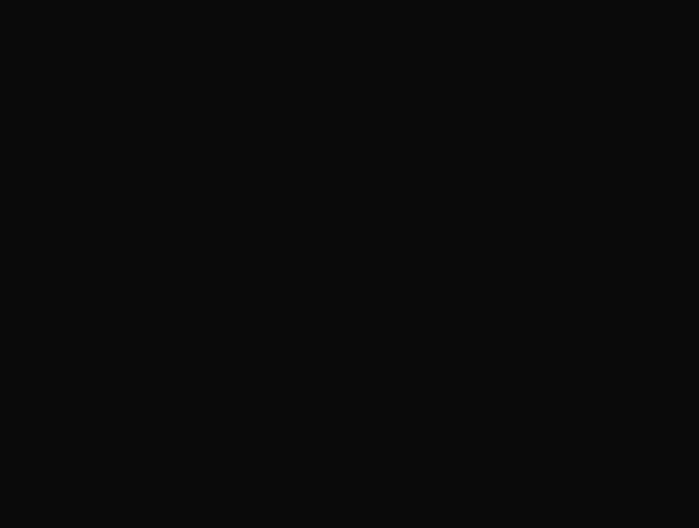
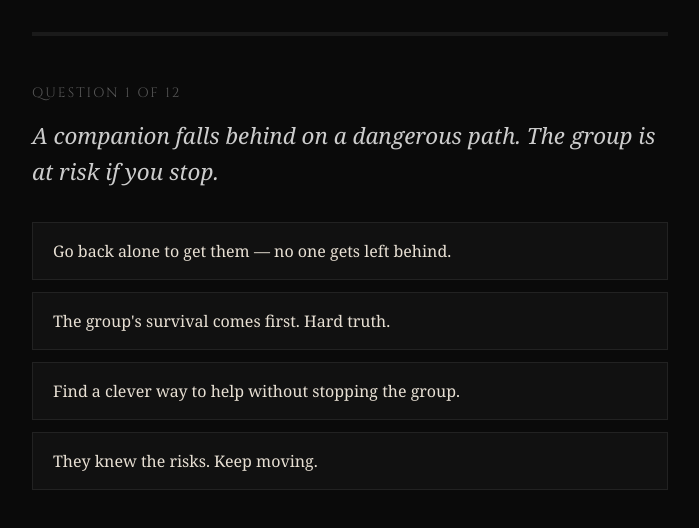
Before and after one commit to kwannoel/which-berserk-character-are-you, a plain HTML site: page index.html in a window 1280 px wide. Both pictures are taken after a click on the button "BEGIN THE STRUGGLE". Shown: the whole page, without its empty margins (290-989 px from the left). Drawn offline with Linux system fonts and the light colour scheme.

Commit message:
feat: add quiz flow engine with progress bar and transitions
Co-Authored-By: Claude Opus 4.6 <noreply@anthropic.com>

```diff
--- a/index.html
+++ b/index.html
@@ -61,6 +61,70 @@
       color: #e8e0d4;
       box-shadow: 0 0 30px rgba(139,0,0,0.4);
     }
+
+    /* Quiz screen */
+    #screen-quiz {
+      justify-content: flex-start;
+      padding: 2rem;
+      max-width: 700px;
+      margin: 0 auto;
+      width: 100%;
+    }
+    .progress-bar-container {
+      width: 100%;
+      height: 4px;
+      background: #1a1a1a;
+      margin-bottom: 3rem;
+      position: relative;
+    }
+    .progress-bar-fill {
+      height: 100%;
+      background: #8B0000;
+      transition: width 0.4s ease;
+    }
+    .question-number {
+      font-family: 'Cinzel', serif;
+      font-size: 0.85rem;
+      color: #555;
+      margin-bottom: 1rem;
+      text-transform: uppercase;
+      letter-spacing: 0.15em;
+    }
+    .question-text {
+      font-size: clamp(1.1rem, 2.5vw, 1.4rem);
+      line-height: 1.6;
+      margin-bottom: 2rem;
+      font-style: italic;
+      color: #ccc;
+    }
+    .answers {
+      display: flex;
+      flex-direction: column;
+      gap: 0.75rem;
+      width: 100%;
+    }
+    .answer-btn {
+      background: #111;
+      border: 1px solid #222;
+      color: #e8e0d4;
+      padding: 1rem 1.25rem;
+      text-align: left;
+      font-size: 1rem;
+      font-family: 'Georgia', serif;
+      cursor: pointer;
+      transition: all 0.2s ease;
+      line-height: 1.5;
+    }
+    .answer-btn:hover {
+      border-color: #8B0000;
+      background: #1a0000;
+    }
+    .answer-btn.selected {
+      border-color: #8B0000;
+      background: rgba(139,0,0,0.15);
+    }
+    .question-container { transition: opacity 0.3s ease; }
+    .question-container.fade-out { opacity: 0; }
   </style>
 </head>
 <body>
@@ -71,8 +135,10 @@
   </div>
 
   <div id="screen-quiz" class="screen">
-    <div id="progress-bar"></div>
-    <div id="question-container"></div>
+    <div class="progress-bar-container">
+      <div class="progress-bar-fill"></div>
+    </div>
+    <div id="question-container" class="question-container"></div>
   </div>
 
   <div id="screen-calculating" class="screen">
@@ -404,7 +470,72 @@
       document.querySelectorAll('.screen').forEach(s => s.classList.remove('active'));
       document.getElementById('screen-' + id).classList.add('active');
     }
-    document.getElementById('btn-start').addEventListener('click', () => showScreen('quiz'));
+    let currentQuestion = 0;
+    const selectedAnswers = [];
+
+    function startQuiz() {
+      currentQuestion = 0;
+      selectedAnswers.length = 0;
+      showScreen('quiz');
+      renderQuestion();
+    }
+
+    function renderQuestion() {
+      const q = QUESTIONS[currentQuestion];
+      const container = document.getElementById('question-container');
+      const progressFill = document.querySelector('.progress-bar-fill');
+
+      progressFill.style.width = ((currentQuestion / QUESTIONS.length) * 100) + '%';
+
+      container.innerHTML = `
+        <p class="question-number">Question ${currentQuestion + 1} of ${QUESTIONS.length}</p>
+        <p class="question-text">${q.text}</p>
+        <div class="answers">
+          ${q.answers.map((a, i) => `
+            <button class="answer-btn" data-index="${i}">${a.text}</button>
+          `).join('')}
+        </div>
+      `;
+
+      container.querySelectorAll('.answer-btn').forEach(btn => {
+        btn.addEventListener('click', () => selectAnswer(parseInt(btn.dataset.index)));
+      });
+    }
+
+    function selectAnswer(index) {
+      const q = QUESTIONS[currentQuestion];
+      selectedAnswers.push(q.answers[index]);
+
+      document.querySelectorAll('.answer-btn').forEach((btn, i) => {
+        btn.classList.toggle('selected', i === index);
+        btn.disabled = true;
+      });
+
+      setTimeout(() => {
+        currentQuestion++;
+        if (currentQuestion >= QUESTIONS.length) {
+          showCalculating();
+        } else {
+          const container = document.getElementById('question-container');
+          container.classList.add('fade-out');
+          setTimeout(() => {
+            renderQuestion();
+            container.classList.remove('fade-out');
+          }, 300);
+        }
+      }, 400);
+    }
+
+    function showCalculating() {
+      showScreen('calculating');
+      setTimeout(() => {
+        const result = calculateResult(selectedAnswers);
+        renderResult(result);
+        showScreen('result');
+      }, 2000);
+    }
+
+    document.getElementById('btn-start').addEventListener('click', startQuiz);
   </script>
 </body>
 </html>
```
